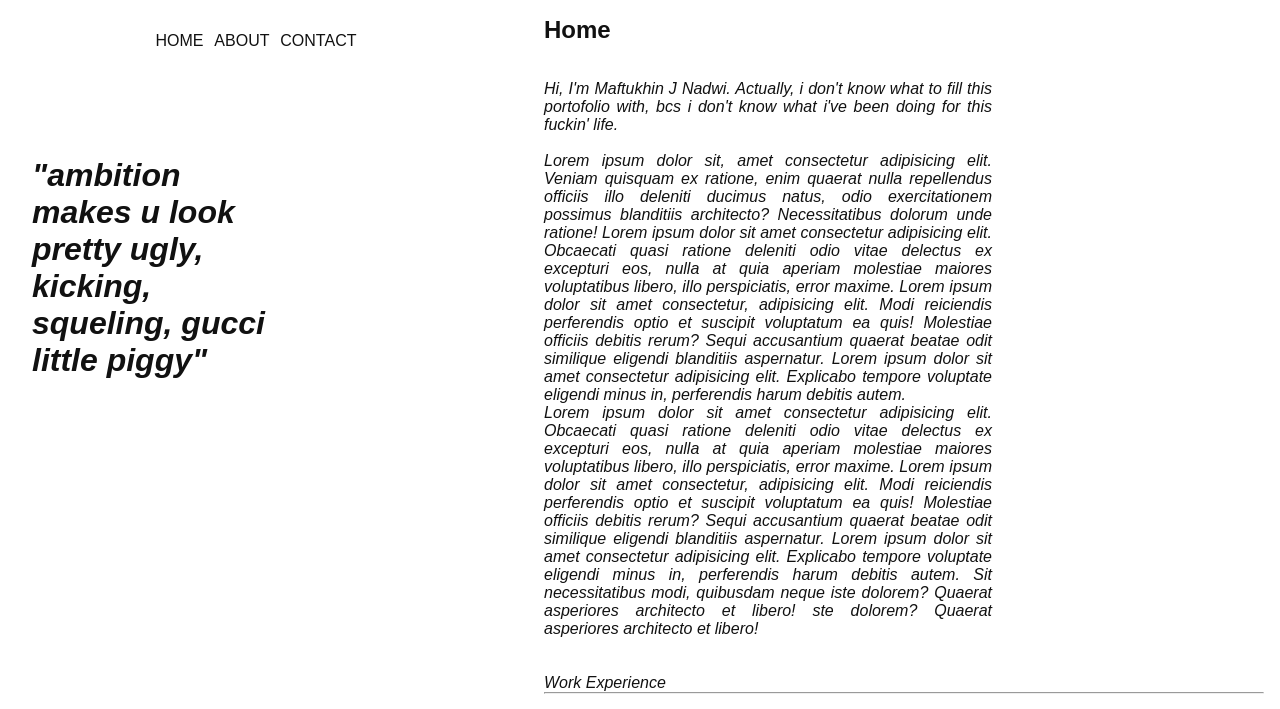
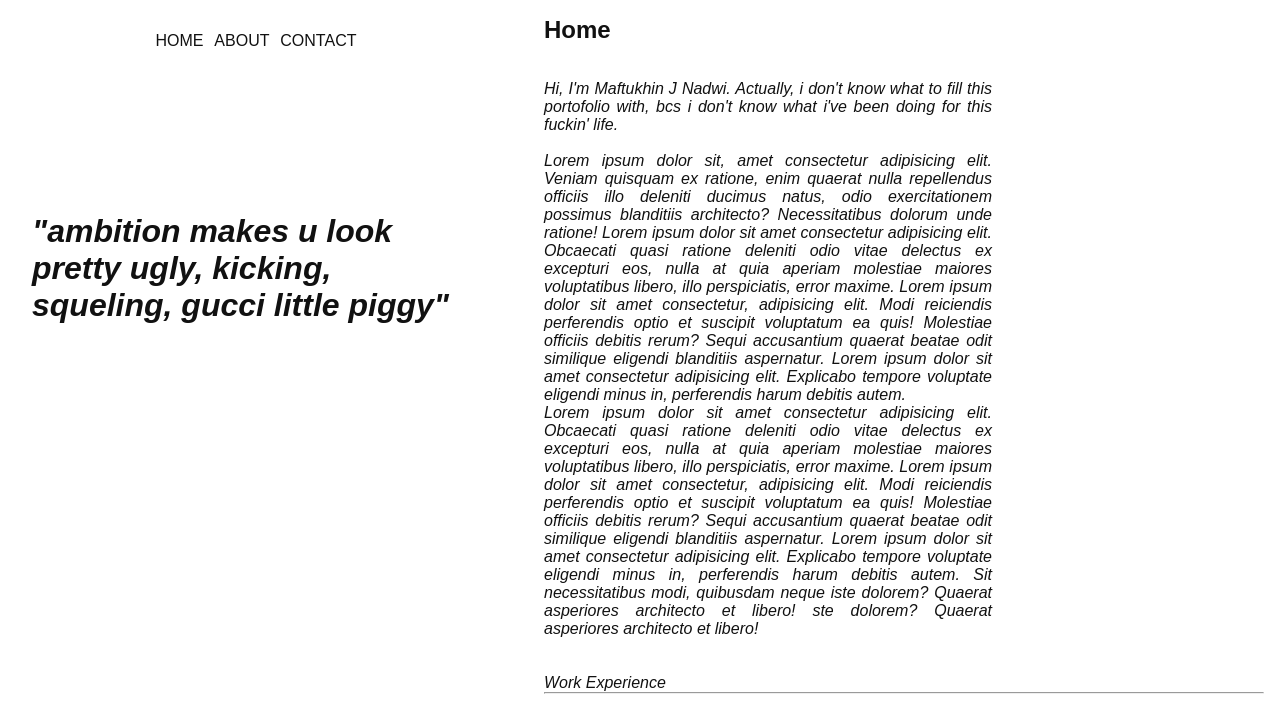
Before and after one commit to mqftukhin/mqftukhin.github.io, a plain HTML site: page index.html in a window 1280 px wide. Shown: the top 709 px of the page. Drawn offline with Linux system fonts and the light colour scheme.

Commit message:
change h1

```diff
--- a/index.html
+++ b/index.html
@@ -47,7 +47,6 @@
         .container1 h1 {
             color: var(--secondcolor);
             align-self: center;
-            width: 20vw;
             font-style: italic;
         }
         .icon {
```
